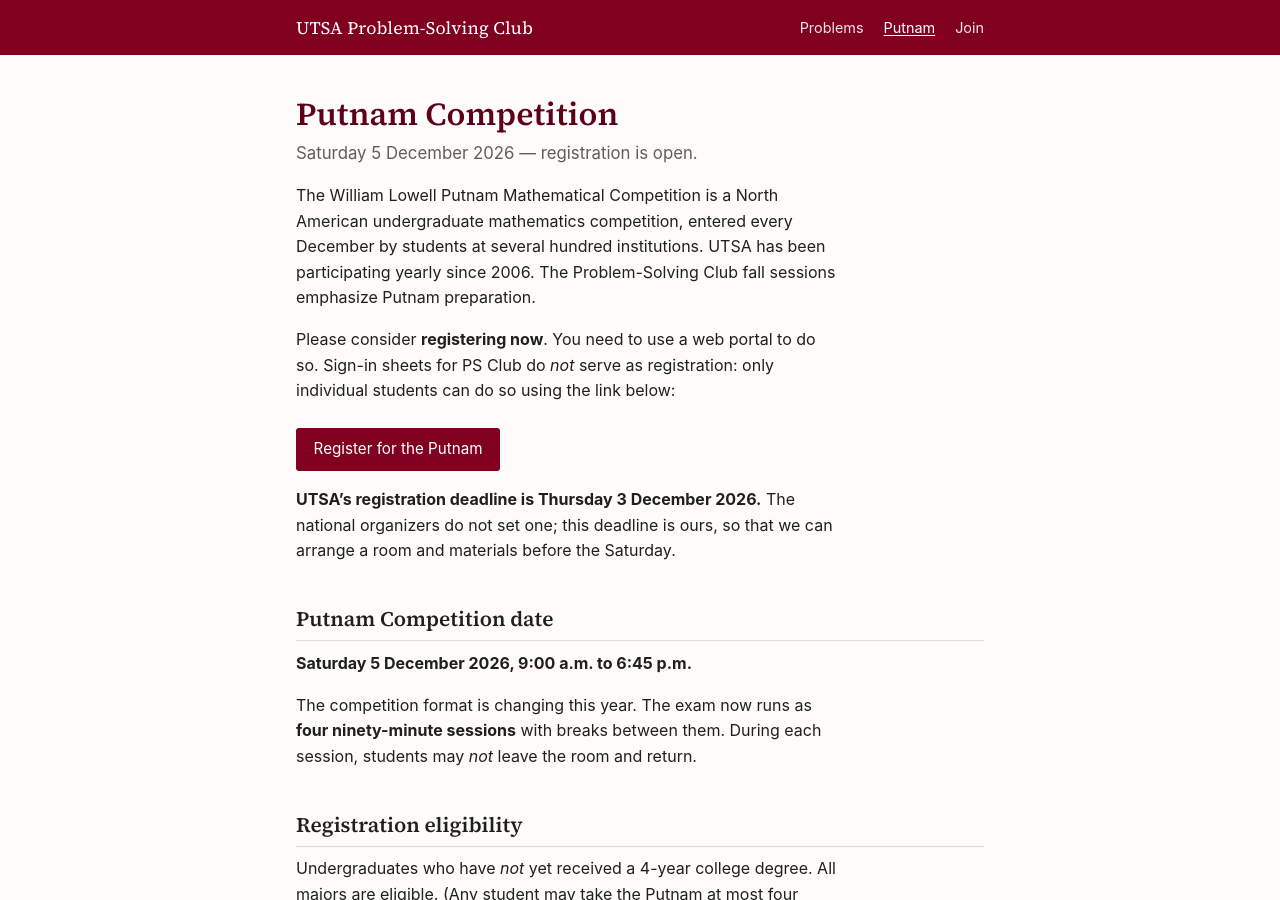
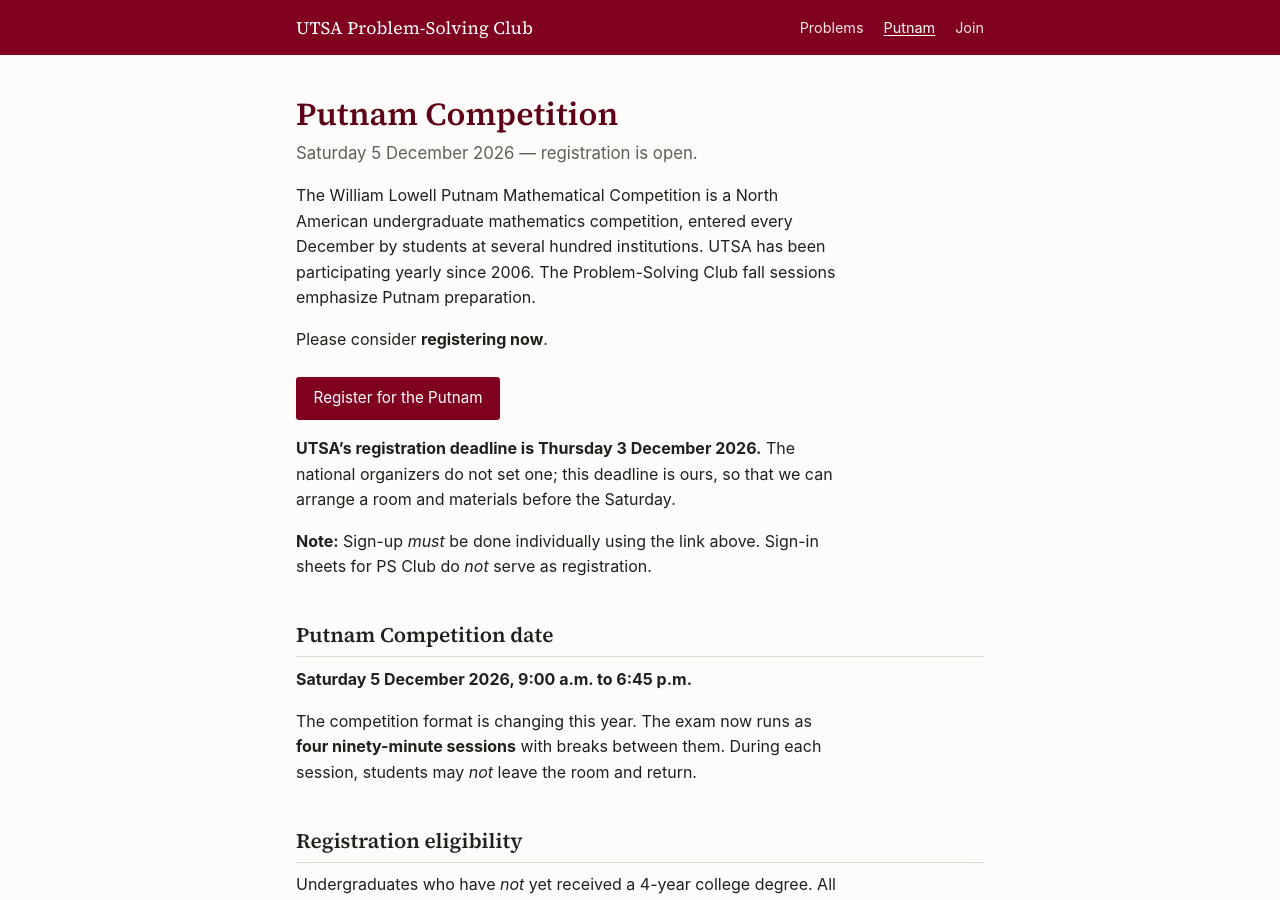
Before and after one commit to eduenez/psclub, a Jekyll site: the page built from putnam.md, in a window 1280 px wide and 900 px high. Built offline with Jekyll 4.4.1, drawn with Linux system fonts in a browser that asks for light colours.

Commit message:
Improve wording of "must use web link to sign up".

```diff
--- a/putnam.md
+++ b/putnam.md
@@ -15,9 +15,6 @@
 The Problem-Solving Club fall sessions emphasize Putnam preparation.
 
 Please consider **registering now**.
-You need to use a web portal to do so.
-Sign-in sheets for PS Club do *not* serve as registration:
-only individual students can do so using the link below:
 
 <p style="margin-top:1.5rem">
   <a class="btn" href="https://putnam.edvistas.com/datamate/testRegister.aspx?id=bff1f52a-7fa9-4bfe-a02b-85bb7ae70943">Register for the Putnam</a>
@@ -26,6 +23,9 @@
 **UTSA's registration deadline is Thursday 3 December 2026.**
 The national organizers do not set one; this deadline is ours, so that we can
 arrange a room and materials before the Saturday.
+
+**Note:** Sign-up *must* be done individually using the link above.
+Sign-in sheets for PS Club do *not* serve as registration.
 
 ## Putnam Competition date
 
```
